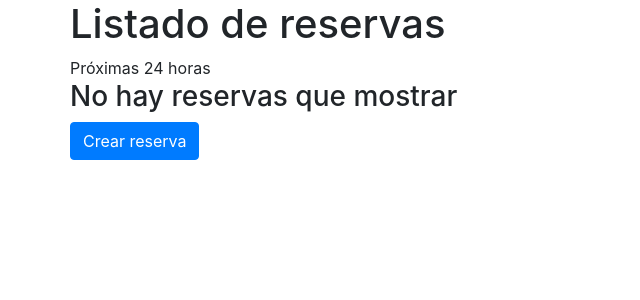
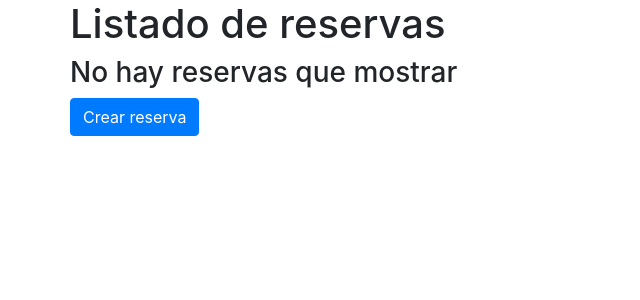
Before and after one commit to uoc-santiloopz/paw-prac3, a Vue app: page / in a window 1280 px wide. Shown: the top 300 px of the page, without its empty margins (0-640 px from the left). Built offline with nearby package versions, Linux system fonts and the light colour scheme.

Commit message:
first commit after stopped working on prac

```diff
--- a/src/components/HelloWorld.vue
+++ b/src/components/ReservationList.vue
@@ -33,7 +33,7 @@
 import { Component, Prop, Vue } from 'vue-property-decorator';
 
 @Component
-export default class HelloWorld extends Vue {
+export default class ReservationList extends Vue {
   @Prop() private msg!: string;
 }
 </script>
--- a/src/views/Home.vue
+++ b/src/views/Home.vue
@@ -5,7 +5,7 @@
         <h1>Listado de reservas</h1>
       </div>
     </div>
-    <div class="row hidden">
+    <div class="row d-none">
       <div class="col-xs-12">
         <a>Próximas 24 horas</a>
       </div>
@@ -25,12 +25,12 @@
 
 <script>
 // @ is an alias to /src
-import HelloWorld from '@/components/HelloWorld.vue'
+import ReservationList from '@/components/ReservationList.vue'
 
 export default {
   name: 'home',
   components: {
-    HelloWorld
+    ReservationList
   }
 }
 </script>
```
